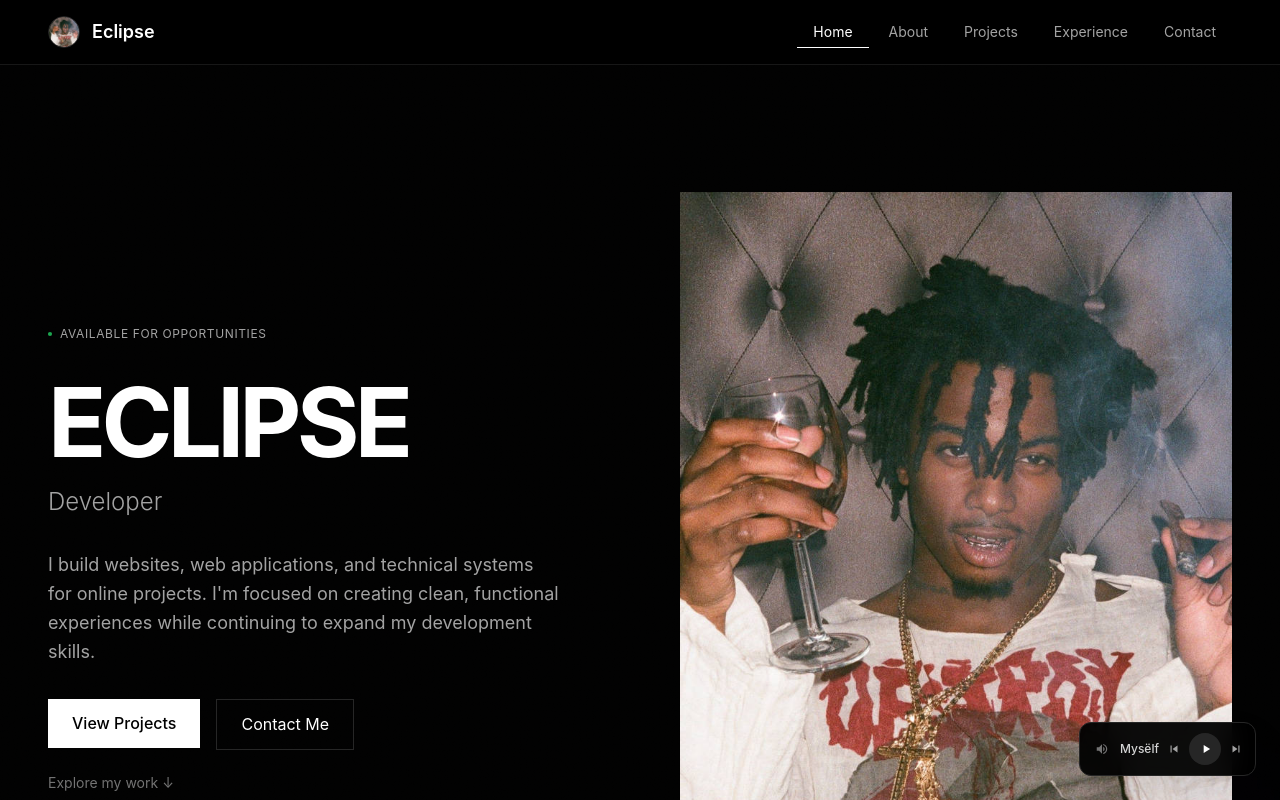
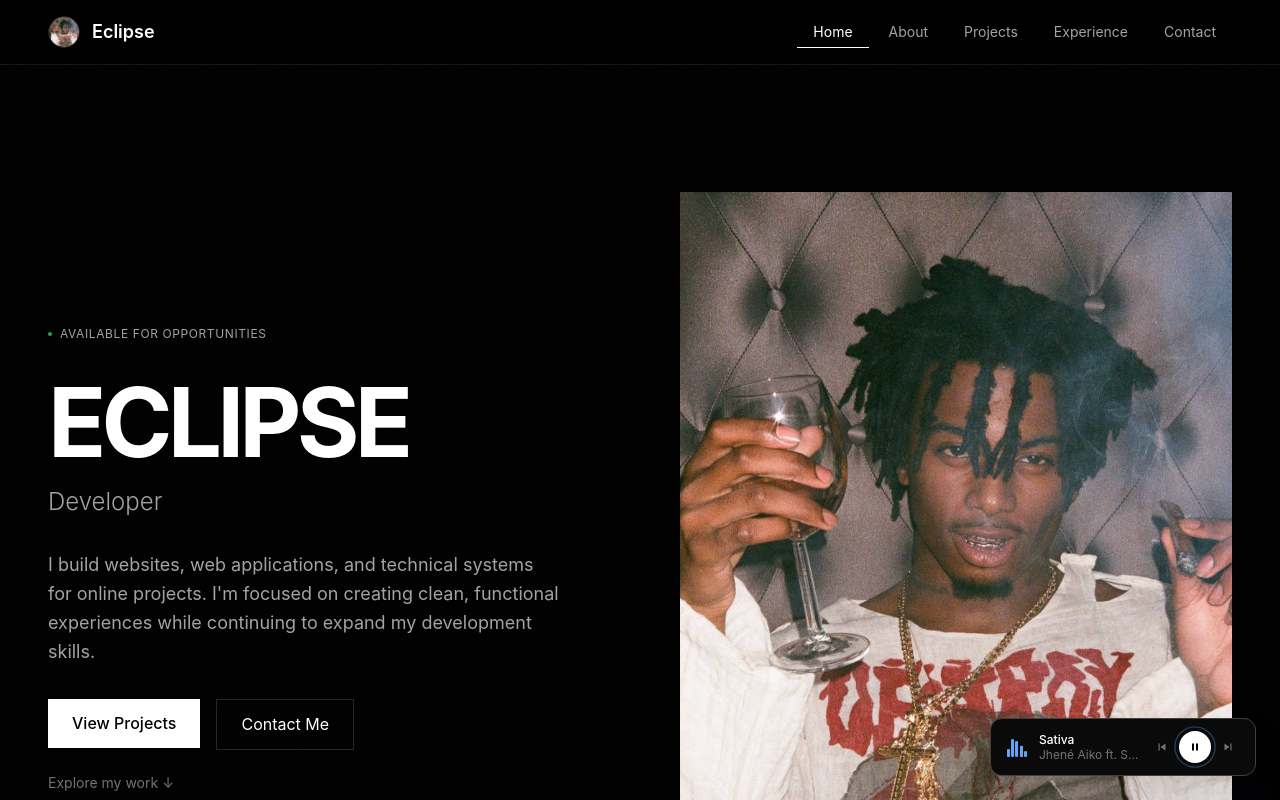
Before and after one commit to eclipsethedev/eclipse-portfolio, a Next.js app: page / in a window 1280 px wide. Shown: the top 800 px of the page. Built offline with nearby package versions, Linux system fonts and the light colour scheme.

Commit message:
Add music files and update player

```diff
--- a/components/MusicPlayer.tsx
+++ b/components/MusicPlayer.tsx
@@ -4,20 +4,53 @@ import { useState, useRef, useEffect } from 'react';
 import { motion, AnimatePresence } from 'framer-motion';
 
 const PLAYLIST = [
-  { title: 'Mysëlf', file: '/music/Mysëlf.mp3' },
-  { title: 'Resonance', file: '/music/Resonance.mp3' },
+  { title: 'Nights', artist: 'Frank Ocean', file: '/music/Frank Ocean - Nights.mp3' },
+  { title: 'Sativa', artist: 'Jhené Aiko ft. Swae Lee', file: '/music/Jhené Aiko - Sativa ft. Swae Lee (Official Audio).mp3' },
+  { title: 'Mysëlf', artist: '', file: '/music/Mysëlf.mp3' },
+  { title: 'Resonance', artist: '', file: '/music/Resonance.mp3' },
 ];
+
+// Autoplay starts on Sativa (index 1)
+const AUTOPLAY_INDEX = 1;
 
 export default function MusicPlayer() {
   const audioRef = useRef<HTMLAudioElement>(null);
   const [isPlaying, setIsPlaying] = useState(false);
-  const [trackIndex, setTrackIndex] = useState(0);
+  const [trackIndex, setTrackIndex] = useState(AUTOPLAY_INDEX);
   const [volume, setVolume] = useState(0.3);
   const [currentTime, setCurrentTime] = useState(0);
   const [duration, setDuration] = useState(0);
   const [expanded, setExpanded] = useState(false);
+  const [autoplayed, setAutoplayed] = useState(false);
 
   const track = PLAYLIST[trackIndex];
+
+  // Try autoplay on first user interaction with the page
+  useEffect(() => {
+    const tryAutoplay = () => {
+      if (autoplayed || !audioRef.current) return;
+      audioRef.current.volume = volume;
+      audioRef.current.play().then(() => {
+        setIsPlaying(true);
+        setAutoplayed(true);
+      }).catch(() => {
+        // Browser blocked autoplay — that's fine, user can click play
+      });
+      document.removeEventListener('click', tryAutoplay);
+      document.removeEventListener('keydown', tryAutoplay);
+      document.removeEventListener('scroll', tryAutoplay);
+    };
+
+    document.addEventListener('click', tryAutoplay, { once: true });
+    document.addEventListener('keydown', tryAutoplay, { once: true });
+    document.addEventListener('scroll', tryAutoplay, { once: true });
+
+    return () => {
+      document.removeEventListener('click', tryAutoplay);
+      document.removeEventListener('keydown', tryAutoplay);
+      document.removeEventListener('scroll', tryAutoplay);
+    };
+  }, [autoplayed]);
 
   // Sync volume
   useEffect(() => {
@@ -27,8 +60,9 @@ export default function MusicPlayer() {
   // Load new track when index changes
   useEffect(() => {
     if (!audioRef.current) return;
-    audioRef.current.src = track.file;
+    audioRef.current.src = PLAYLIST[trackIndex].file;
     audioRef.current.load();
+    audioRef.current.volume = volume;
     if (isPlaying) audioRef.current.play();
   }, [trackIndex]);
 
@@ -36,18 +70,16 @@ export default function MusicPlayer() {
     if (!audioRef.current) return;
     if (isPlaying) {
       audioRef.current.pause();
+      setIsPlaying(false);
     } else {
       audioRef.current.play();
+      setIsPlaying(true);
     }
-    setIsPlaying(!isPlaying);
   };
 
-  const nextTrack = () => {
-    setTrackIndex((i) => (i + 1) % PLAYLIST.length);
-  };
+  const nextTrack = () => setTrackIndex((i) => (i + 1) % PLAYLIST.length);
 
   const prevTrack = () => {
-    // If more than 3s in, restart current track instead
     if (currentTime > 3 && audioRef.current) {
       audioRef.current.currentTime = 0;
       return;
@@ -63,24 +95,6 @@ export default function MusicPlayer() {
     if (audioRef.current) audioRef.current.currentTime = Math.max(currentTime - 5, 0);
   };
 
-  const onTimeUpdate = () => {
-    if (audioRef.current) setCurrentTime(audioRef.current.currentTime);
-  };
-
-  const onLoadedMetadata = () => {
-    if (audioRef.current) setDuration(audioRef.current.duration);
-  };
-
-  const onEnded = () => {
-    nextTrack();
-  };
-
-  const onScrub = (e: React.ChangeEvent<HTMLInputElement>) => {
-    const val = parseFloat(e.target.value);
-    if (audioRef.current) audioRef.current.currentTime = val;
-    setCurrentTime(val);
-  };
-
   const fmt = (s: number) => {
     if (!s || isNaN(s)) return '0:00';
     const m = Math.floor(s / 60);
@@ -93,76 +107,98 @@ export default function MusicPlayer() {
   return (
     <motion.div
       className="fixed bottom-6 right-6 z-50"
-      initial={{ opacity: 0, y: 20 }}
+      initial={{ opacity: 0, y: 30 }}
       animate={{ opacity: 1, y: 0 }}
-      transition={{ duration: 0.5, delay: 1 }}
+      transition={{ duration: 0.5, delay: 1.5 }}
     >
-      <div className="bg-black/95 backdrop-blur-md border border-neutral-800 rounded-xl overflow-hidden shadow-2xl"
-        style={{ width: expanded ? 300 : 'auto' }}
+      <motion.div
+        className="bg-neutral-950 border border-neutral-700 shadow-2xl overflow-hidden"
+        animate={{ width: expanded ? 300 : 'auto' }}
+        transition={{ duration: 0.3, ease: [0.16, 1, 0.3, 1] }}
+        style={{ borderRadius: 12 }}
       >
-        {/* Collapsed bar */}
-        <div className="flex items-center gap-2 px-3 py-2.5">
-          {/* Expand toggle */}
+        {/* Main bar */}
+        <div className="flex items-center gap-3 px-4 py-3">
+          {/* Visualizer bars when playing */}
           <motion.button
             onClick={() => setExpanded(!expanded)}
-            className="text-neutral-500 hover:text-white transition-colors w-5 h-5 flex items-center justify-center"
+            className="shrink-0 flex items-end gap-px h-5 w-5 cursor-pointer"
+            aria-label="Toggle player"
             whileTap={{ scale: 0.9 }}
-            aria-label="Expand player"
           >
+            {[0.4, 1, 0.6, 0.9, 0.5].map((h, i) => (
+              <motion.div
+                key={i}
+                className={`w-1 rounded-sm ${isPlaying ? 'bg-blue-400' : 'bg-neutral-600'}`}
+                animate={isPlaying ? {
+                  scaleY: [h, 1, 0.3, 0.8, h],
+                } : { scaleY: 0.3 }}
+                transition={isPlaying ? {
+                  duration: 0.8,
+                  repeat: Infinity,
+                  delay: i * 0.1,
+                  ease: 'easeInOut',
+                } : { duration: 0.3 }}
+                style={{ height: 20, originY: 1 }}
+              />
+            ))}
+          </motion.button>
+
+          {/* Track info */}
+          <div className="flex flex-col min-w-0" style={{ maxWidth: expanded ? 160 : 100 }}>
+            <span className="text-white text-xs font-medium truncate leading-tight">{track.title}</span>
+            {track.artist && (
+              <span className="text-neutral-500 text-xs truncate leading-tight">{track.artist}</span>
+            )}
+          </div>
+
+          {/* Controls */}
+          <div className="flex items-center gap-1.5 shrink-0 ml-auto">
+            {/* Prev */}
+            <motion.button onClick={prevTrack} className="text-neutral-500 hover:text-white transition-colors p-1" whileTap={{ scale: 0.85 }}>
               <svg className="w-3.5 h-3.5" fill="currentColor" viewBox="0 0 24 24">
-              {expanded
-                ? <path d="M3 9v6h4l5 5V4L7 9H3zm13.5 3c0-1.77-1.02-3.29-2.5-4.03v8.05c1.48-.73 2.5-2.25 2.5-4.02zM14 3.23v2.06c2.89.86 5 3.54 5 6.71s-2.11 5.85-5 6.71v2.06c4.01-.91 7-4.49 7-8.77s-2.99-7.86-7-8.77z" />
-                : <path d="M3 9v6h4l5 5V4L7 9H3zm13.5 3c0-1.77-1.02-3.29-2.5-4.03v8.05c1.48-.73 2.5-2.25 2.5-4.02zM14 3.23v2.06c2.89.86 5 3.54 5 6.71s-2.11 5.85-5 6.71v2.06c4.01-.91 7-4.49 7-8.77s-2.99-7.86-7-8.77z" />
-              }
+                <path d="M6 6h2v12H6zm3.5 6 8.5 6V6z" />
               </svg>
             </motion.button>
 
-          {/* Track name */}
-          <span className="text-xs text-neutral-300 font-medium truncate" style={{ maxWidth: expanded ? 160 : 80 }}>
-            {track.title}
-          </span>
-
-          {/* Prev */}
-          <motion.button onClick={prevTrack} className="text-neutral-400 hover:text-white transition-colors" whileTap={{ scale: 0.9 }} aria-label="Previous">
-            <svg className="w-3.5 h-3.5" fill="currentColor" viewBox="0 0 24 24">
-              <path d="M6 6h2v12H6zm3.5 6l8.5 6V6z" />
-            </svg>
-          </motion.button>
-
-          {/* Play/Pause */}
+            {/* Play/pause */}
             <motion.button
               onClick={togglePlay}
-            className="relative w-8 h-8 flex items-center justify-center text-white bg-neutral-800 rounded-full hover:bg-neutral-700 transition-colors"
-            whileHover={{ scale: 1.05 }}
-            whileTap={{ scale: 0.95 }}
-            aria-label={isPlaying ? 'Pause' : 'Play'}
+              className="w-8 h-8 rounded-full bg-white text-black flex items-center justify-center hover:bg-neutral-200 transition-colors shrink-0 relative"
+              whileHover={{ scale: 1.08 }}
+              whileTap={{ scale: 0.92 }}
             >
               <AnimatePresence mode="wait">
                 {isPlaying ? (
-                <motion.svg key="pause" className="w-3.5 h-3.5" fill="currentColor" viewBox="0 0 24 24"
-                  initial={{ opacity: 0, scale: 0.8 }} animate={{ opacity: 1, scale: 1 }} exit={{ opacity: 0, scale: 0.8 }} transition={{ duration: 0.15 }}>
+                  <motion.svg key="pause" className="w-3 h-3" fill="currentColor" viewBox="0 0 24 24"
+                    initial={{ opacity: 0, scale: 0.7 }} animate={{ opacity: 1, scale: 1 }} exit={{ opacity: 0, scale: 0.7 }} transition={{ duration: 0.1 }}>
                     <path d="M6 19h4V5H6v14zm8-14v14h4V5h-4z" />
                   </motion.svg>
                 ) : (
-                <motion.svg key="play" className="w-3.5 h-3.5 ml-0.5" fill="currentColor" viewBox="0 0 24 24"
-                  initial={{ opacity: 0, scale: 0.8 }} animate={{ opacity: 1, scale: 1 }} exit={{ opacity: 0, scale: 0.8 }} transition={{ duration: 0.15 }}>
+                  <motion.svg key="play" className="w-3 h-3 ml-0.5" fill="currentColor" viewBox="0 0 24 24"
+                    initial={{ opacity: 0, scale: 0.7 }} animate={{ opacity: 1, scale: 1 }} exit={{ opacity: 0, scale: 0.7 }} transition={{ duration: 0.1 }}>
                     <path d="M8 5v14l11-7z" />
                   </motion.svg>
                 )}
               </AnimatePresence>
+              {/* Pulse ring when playing */}
               {isPlaying && (
-              <motion.div className="absolute inset-0 rounded-full border border-blue-500"
-                initial={{ scale: 1, opacity: 0.5 }} animate={{ scale: 1.6, opacity: 0 }}
-                transition={{ duration: 1.5, repeat: Infinity, ease: 'easeOut' }} />
+                <motion.div
+                  className="absolute inset-0 rounded-full border border-blue-400"
+                  initial={{ scale: 1, opacity: 0.6 }}
+                  animate={{ scale: 1.7, opacity: 0 }}
+                  transition={{ duration: 1.4, repeat: Infinity, ease: 'easeOut' }}
+                />
               )}
             </motion.button>
 
             {/* Next */}
-          <motion.button onClick={nextTrack} className="text-neutral-400 hover:text-white transition-colors" whileTap={{ scale: 0.9 }} aria-label="Next">
+            <motion.button onClick={nextTrack} className="text-neutral-500 hover:text-white transition-colors p-1" whileTap={{ scale: 0.85 }}>
               <svg className="w-3.5 h-3.5" fill="currentColor" viewBox="0 0 24 24">
                 <path d="M6 18l8.5-6L6 6v12zM16 6v12h2V6h-2z" />
               </svg>
             </motion.button>
+          </div>
         </div>
 
         {/* Expanded panel */}
@@ -173,21 +209,16 @@ export default function MusicPlayer() {
               animate={{ height: 'auto', opacity: 1 }}
               exit={{ height: 0, opacity: 0 }}
               transition={{ duration: 0.25, ease: [0.16, 1, 0.3, 1] }}
-              className="overflow-hidden border-t border-neutral-900"
+              className="overflow-hidden border-t border-neutral-800"
             >
               <div className="px-4 py-3 space-y-3">
-                {/* Progress bar */}
+                {/* Progress */}
                 <div className="space-y-1">
                   <input
-                    type="range"
-                    min={0}
-                    max={duration || 100}
-                    value={currentTime}
-                    onChange={onScrub}
-                    className="w-full h-1 accent-white cursor-pointer"
-                    style={{
-                      background: `linear-gradient(to right, white ${progress}%, #404040 ${progress}%)`,
-                    }}
+                    type="range" min={0} max={duration || 100} value={currentTime}
+                    onChange={(e) => { const v = parseFloat(e.target.value); if (audioRef.current) audioRef.current.currentTime = v; setCurrentTime(v); }}
+                    className="w-full h-1 cursor-pointer accent-white"
+                    style={{ background: `linear-gradient(to right, white ${progress}%, #333 ${progress}%)` }}
                   />
                   <div className="flex justify-between text-xs text-neutral-600">
                     <span>{fmt(currentTime)}</span>
@@ -195,49 +226,32 @@ export default function MusicPlayer() {
                   </div>
                 </div>
 
-                {/* Skip controls */}
-                <div className="flex items-center justify-center gap-4">
-                  <motion.button
-                    onClick={skipBackward}
-                    className="flex items-center gap-1 text-xs text-neutral-400 hover:text-white transition-colors"
-                    whileTap={{ scale: 0.9 }}
-                    aria-label="Skip back 5 seconds"
-                  >
+                {/* Skip buttons */}
+                <div className="flex items-center justify-center gap-6">
+                  <motion.button onClick={skipBackward} className="flex items-center gap-1 text-xs text-neutral-400 hover:text-white transition-colors" whileTap={{ scale: 0.9 }}>
                     <svg className="w-4 h-4" fill="currentColor" viewBox="0 0 24 24">
-                      <path d="M12 5V1L7 6l5 5V7c3.31 0 6 2.69 6 6s-2.69 6-6 6-6-2.69-6-6H4c0 4.42 3.58 8 8 8s8-3.58 8-8-3.58-8-8-8z"/>
+                      <path d="M12 5V1L7 6l5 5V7c3.31 0 6 2.69 6 6s-2.69 6-6 6-6-2.69-6-6H4c0 4.42 3.58 8 8 8s8-3.58 8-8-3.58-8-8-8z" />
                     </svg>
-                    <span>5s</span>
+                    5s
                   </motion.button>
-
-                  <motion.button
-                    onClick={skipForward}
-                    className="flex items-center gap-1 text-xs text-neutral-400 hover:text-white transition-colors"
-                    whileTap={{ scale: 0.9 }}
-                    aria-label="Skip forward 5 seconds"
-                  >
-                    <span>5s</span>
+                  <motion.button onClick={skipForward} className="flex items-center gap-1 text-xs text-neutral-400 hover:text-white transition-colors" whileTap={{ scale: 0.9 }}>
+                    5s
                     <svg className="w-4 h-4" fill="currentColor" viewBox="0 0 24 24">
-                      <path d="M12 5V1l5 5-5 5V7c-3.31 0-6 2.69-6 6s2.69 6 6 6 6-2.69 6-6h2c0 4.42-3.58 8-8 8s-8-3.58-8-8 3.58-8 8-8z"/>
+                      <path d="M12 5V1l5 5-5 5V7c-3.31 0-6 2.69-6 6s2.69 6 6 6 6-2.69 6-6h2c0 4.42-3.58 8-8 8s-8-3.58-8-8 3.58-8 8-8z" />
                     </svg>
                   </motion.button>
                 </div>
 
-                {/* Volume slider */}
+                {/* Volume */}
                 <div className="flex items-center gap-2">
                   <svg className="w-3.5 h-3.5 text-neutral-500 shrink-0" fill="currentColor" viewBox="0 0 24 24">
                     <path d="M3 9v6h4l5 5V4L7 9H3zm13.5 3c0-1.77-1.02-3.29-2.5-4.03v8.05c1.48-.73 2.5-2.25 2.5-4.02z" />
                   </svg>
                   <input
-                    type="range"
-                    min={0}
-                    max={1}
-                    step={0.01}
-                    value={volume}
+                    type="range" min={0} max={1} step={0.01} value={volume}
                     onChange={(e) => setVolume(parseFloat(e.target.value))}
-                    className="flex-1 h-1 accent-white cursor-pointer"
-                    style={{
-                      background: `linear-gradient(to right, white ${volume * 100}%, #404040 ${volume * 100}%)`,
-                    }}
+                    className="flex-1 h-1 cursor-pointer accent-white"
+                    style={{ background: `linear-gradient(to right, white ${volume * 100}%, #333 ${volume * 100}%)` }}
                   />
                   <svg className="w-4 h-4 text-neutral-500 shrink-0" fill="currentColor" viewBox="0 0 24 24">
                     <path d="M3 9v6h4l5 5V4L7 9H3zm13.5 3c0-1.77-1.02-3.29-2.5-4.03v8.05c1.48-.73 2.5-2.25 2.5-4.02zM14 3.23v2.06c2.89.86 5 3.54 5 6.71s-2.11 5.85-5 6.71v2.06c4.01-.91 7-4.49 7-8.77s-2.99-7.86-7-8.77z" />
@@ -245,21 +259,22 @@ export default function MusicPlayer() {
                 </div>
 
                 {/* Playlist */}
-                <div className="space-y-1 pt-1 border-t border-neutral-900">
+                <div className="space-y-0.5 pt-1 border-t border-neutral-800">
                   {PLAYLIST.map((t, i) => (
                     <button
                       key={t.file}
-                      onClick={() => { setTrackIndex(i); setIsPlaying(true); }}
-                      className={`w-full text-left px-2 py-1.5 rounded text-xs transition-colors flex items-center gap-2 ${
+                      onClick={() => { setTrackIndex(i); if (audioRef.current) { audioRef.current.src = t.file; audioRef.current.load(); audioRef.current.play(); setIsPlaying(true); } }}
+                      className={`w-full text-left px-2 py-2 rounded text-xs transition-colors flex items-center gap-2 ${
                         i === trackIndex ? 'text-white bg-neutral-800' : 'text-neutral-500 hover:text-white hover:bg-neutral-900'
                       }`}
                     >
-                      {i === trackIndex && isPlaying ? (
-                        <span className="text-blue-400">▶</span>
-                      ) : (
-                        <span className="text-neutral-700">{i + 1}</span>
-                      )}
-                      {t.title}
+                      <span className={`w-3 text-center ${i === trackIndex && isPlaying ? 'text-blue-400' : 'text-neutral-700'}`}>
+                        {i === trackIndex && isPlaying ? '▶' : i + 1}
+                      </span>
+                      <div className="min-w-0">
+                        <div className="truncate">{t.title}</div>
+                        {t.artist && <div className="text-neutral-600 truncate text-xs">{t.artist}</div>}
+                      </div>
                     </button>
                   ))}
                 </div>
@@ -267,14 +282,14 @@ export default function MusicPlayer() {
             </motion.div>
           )}
         </AnimatePresence>
-      </div>
+      </motion.div>
 
       <audio
         ref={audioRef}
         src={track.file}
-        onTimeUpdate={onTimeUpdate}
-        onLoadedMetadata={onLoadedMetadata}
-        onEnded={onEnded}
+        onTimeUpdate={() => { if (audioRef.current) setCurrentTime(audioRef.current.currentTime); }}
+        onLoadedMetadata={() => { if (audioRef.current) setDuration(audioRef.current.duration); }}
+        onEnded={nextTrack}
       />
     </motion.div>
   );
```
Also changed, not shown: 2 other files (tests, documents, lock files or other folders). Lines whose indentation alone changed are shown as unchanged.
